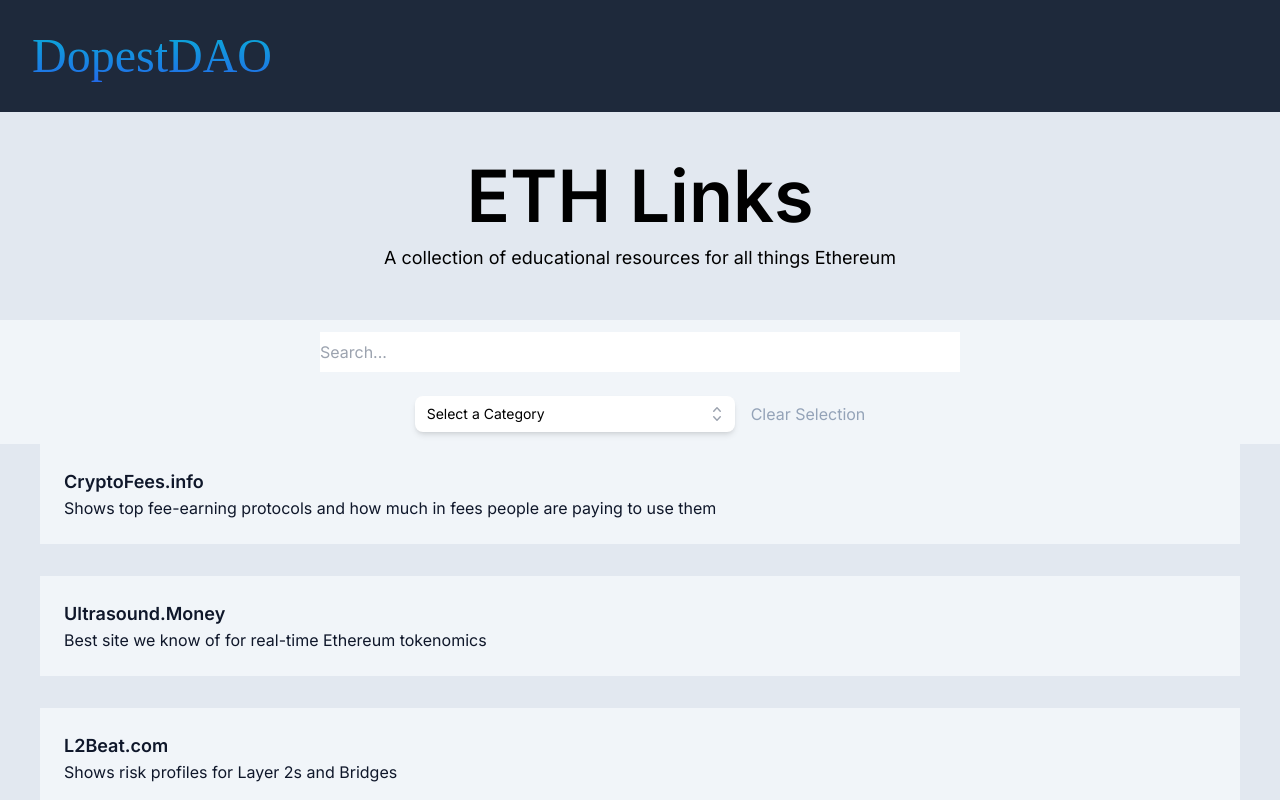
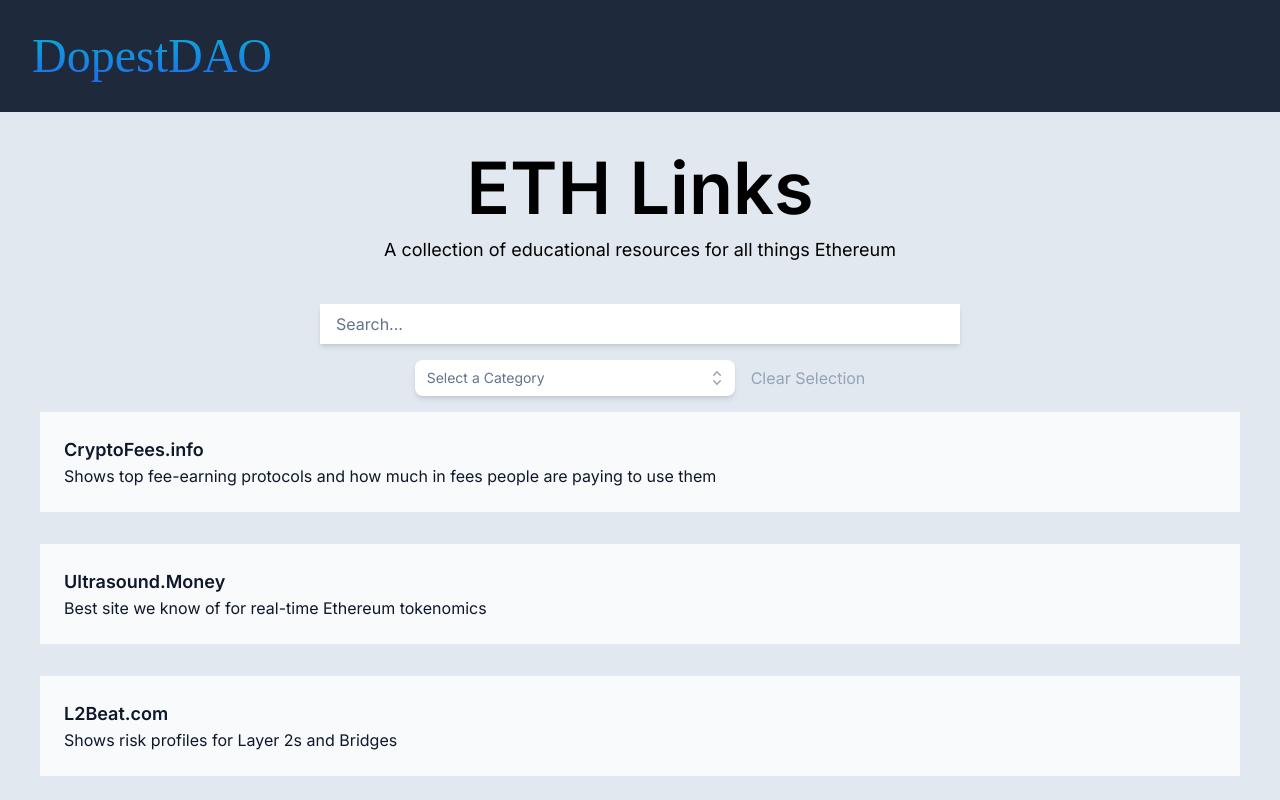
Before and after one commit to BHessel/dDao-next, a Next.js app: page / in a window 1280 px wide. Shown: the top 800 px of the page. Built offline with nearby package versions, Linux system fonts and the light colour scheme; a web font is replaced by a local one.

Commit message:
V2 styling edits complete

```diff
--- a/src/app/globals.css
+++ b/src/app/globals.css
@@ -9,10 +9,6 @@
 }
 
 @media (max-width: 440px) {
-  #title {
-    margin-top: 20px;
-  }
-
   #menu {
     padding-top: 32px;
   }
--- a/src/app/page.tsx
+++ b/src/app/page.tsx
@@ -27,7 +27,7 @@
   }
 
   return (
-    <main className="max-w-[100%] bg-slate-100">
+    <main className="max-w-[100%] min-h-screen bg-slate-200">
       <Navbar />
       <Banner />
       <SearchField onSearchChange={setSearchTerm} />
@@ -38,7 +38,7 @@
         clearCategory={clearCategory}
       />
       <CardContainer links={filteredLinks} />
-      <Footer />
+      {/* <Footer /> */}
     </main>
   );
 }
--- a/src/components/Banner.tsx
+++ b/src/components/Banner.tsx
@@ -1,6 +1,6 @@
 export default function Banner() {
   return (
-    <div className="h-52 flex flex-col items-center justify-center px-10 bg-slate-200">
+    <div className="py-10 px-10 flex flex-col items-center justify-center bg-slate-200">
       <div id="title" className="text-7xl font-semibold">
         ETH Links
       </div>
--- a/src/components/CategoryDropdown.tsx
+++ b/src/components/CategoryDropdown.tsx
@@ -7,12 +7,14 @@
     props;
 
   return (
-    <div className="flex justify-center items-center">
+    <div className="flex justify-center items-center bg-slate-200">
       <Listbox value={selectedCategory} onChange={setSelectedCategory}>
-        <div className="relative py-3 w-1/4">
+        <div className="relative py-4 w-1/4">
           <Listbox.Button className="relative w-full cursor-default rounded-lg bg-white py-2 pl-3 pr-10 text-left shadow-md focus:outline-none focus-visible:border-indigo-500 focus-visible:ring-2 focus-visible:ring-white focus-visible:ring-opacity-75 focus-visible:ring-offset-2 focus-visible:ring-offset-orange-300 sm:text-sm">
             <span className="block truncate">
-              {selectedCategory || "Select a Category"}
+              {selectedCategory || (
+                <span className="text-slate-500">Select a Category</span>
+              )}
             </span>
             <span className="pointer-events-none absolute inset-y-0 right-0 flex items-center pr-2">
               <ChevronUpDownIcon
@@ -61,7 +63,7 @@
         </div>
       </Listbox>
       <span
-        className="ml-4 cursor-pointer text-slate-400 hover:underline"
+        className="ml-4 cursor-pointer text-slate-400 text-small hover:underline"
         onClick={clearCategory}
       >
         Clear Selection
--- a/src/components/Footer.tsx
+++ b/src/components/Footer.tsx
@@ -1,3 +1,3 @@
-export default function Footer() {
-  return <div className="max-w-[100%] bg-slate-800 h-10"></div>;
-}
+// export default function Footer() {
+//   return <div className="max-w-[100%] bg-slate-800 h-10"></div>;
+// }
--- a/src/components/SearchField.tsx
+++ b/src/components/SearchField.tsx
@@ -4,12 +4,12 @@
 
 export default function SearchField({ onSearchChange }: SearchFieldProps) {
   return (
-    <div className="flex justify-center py-3">
+    <div className="flex justify-center bg-slate-200">
       <input
         type="text"
         placeholder="Search..."
         onChange={(e) => onSearchChange(e.target.value)}
-        className="h-10 w-1/2"
+        className="h-10 w-1/2 shadow-md placeholder:pl-4 placeholder:text-slate-500"
       />
     </div>
   );
--- a/src/components/SiteCard.tsx
+++ b/src/components/SiteCard.tsx
@@ -5,7 +5,7 @@
   return (
     <>
       <div
-        className="max-w-[100%] text-slate-900 prose shadown-md mb-8 py-6 px-6 border-slate-100 bg-slate-100 hover:border-l-8 hover:border-l-blue-500"
+        className="max-w-[100%] text-slate-900 prose shadown-md mb-8 py-6 px-6 border-slate-100 bg-slate-50 hover:border-l-8 hover:border-l-blue-500"
         key={id}
       >
         <h3 className="text-lg font-semibold">
```
